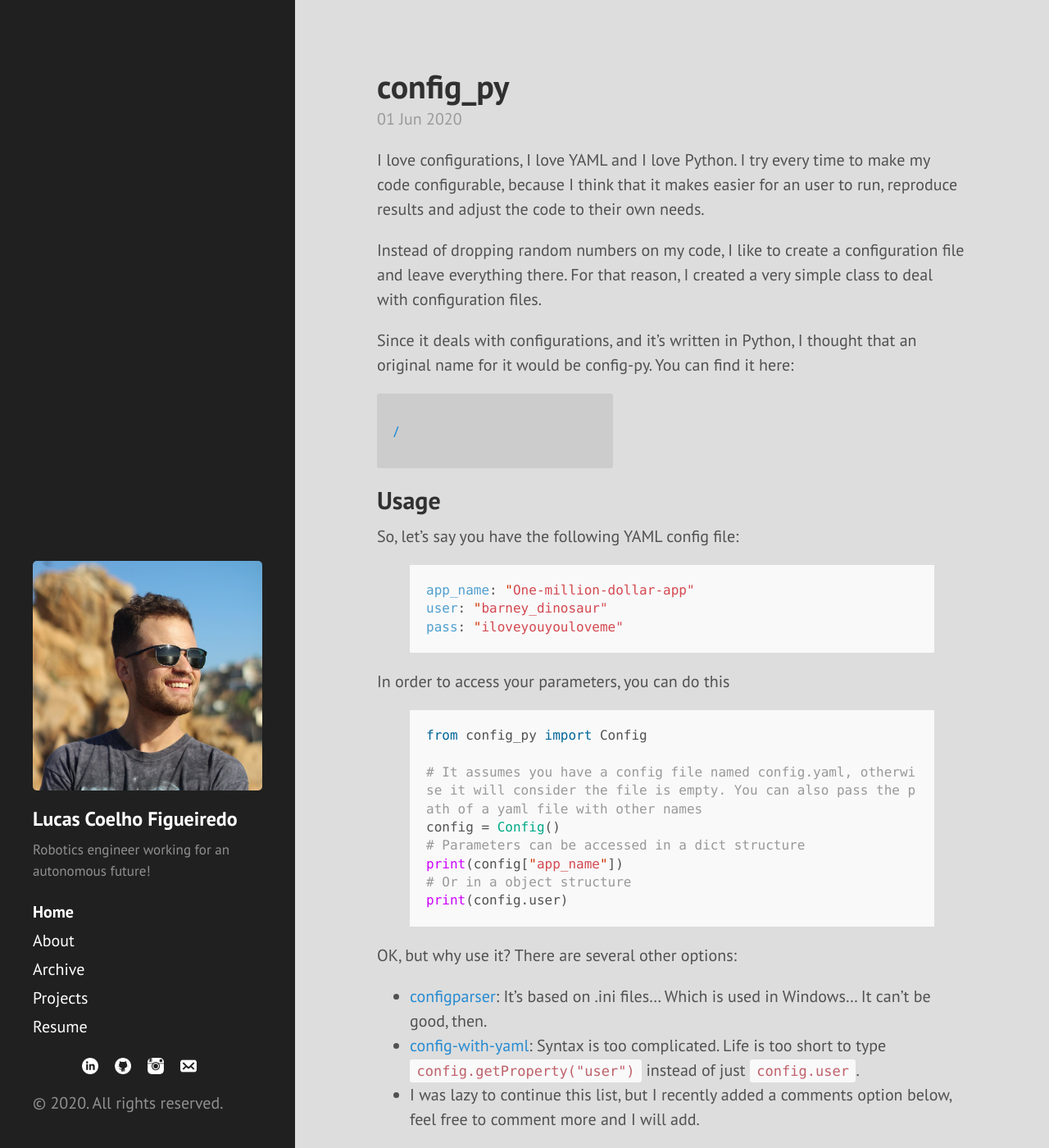
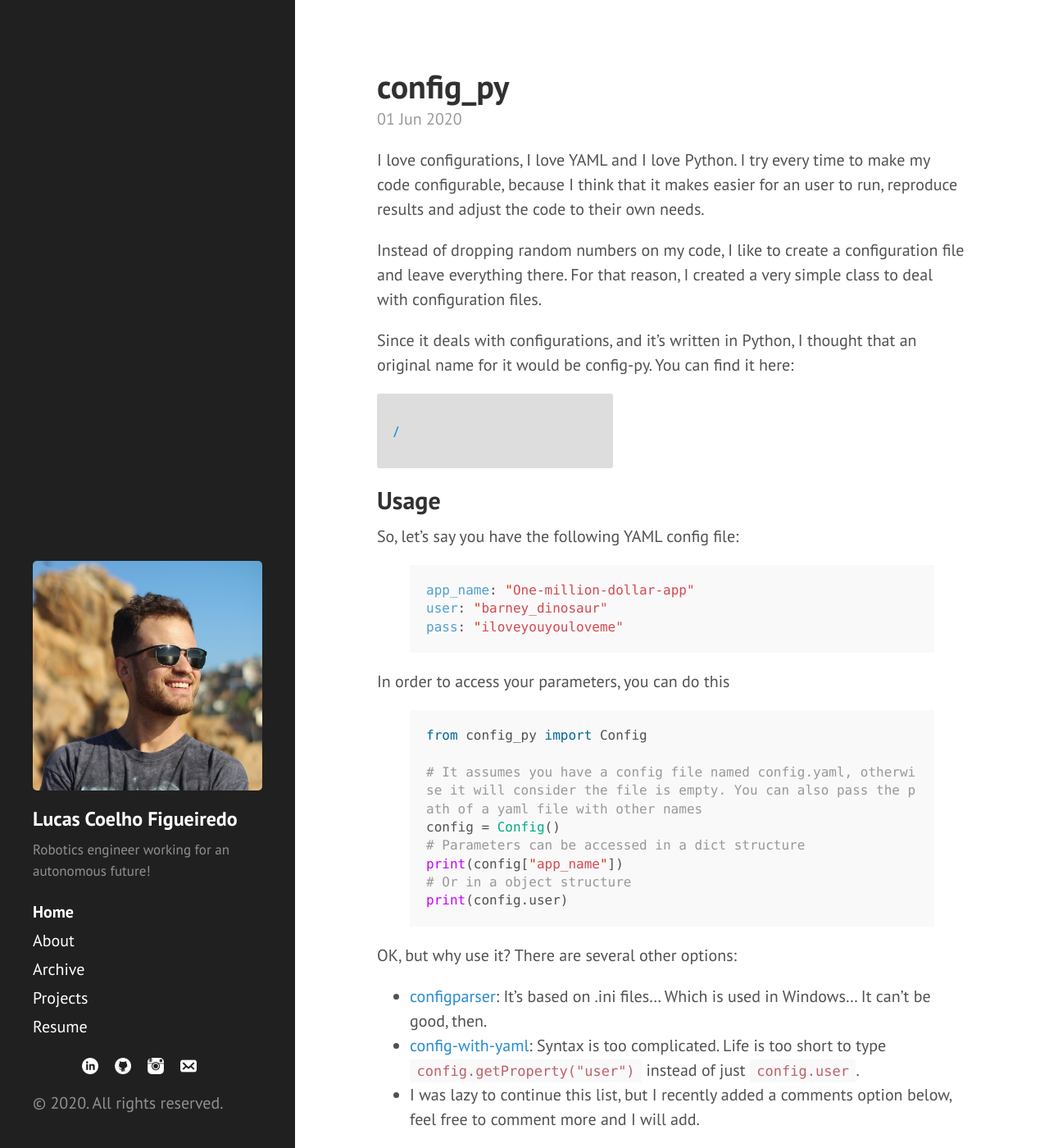
Before and after one commit to lucascoelhof/lucascoelhof.github.io, a Jekyll site: the page built from index.html, in a window 1280 px wide and 1400 px high. Shown: the whole window at 82% size. Built offline with Jekyll 4.4.1, drawn with Linux system fonts in a browser that asks for light colours; the list of posts is cut into pages by our own code; comment, search, counter and statistics services are not loaded.

Commit message:
Changing github card color

```diff
--- a/public/css/github-repo-card.css
+++ b/public/css/github-repo-card.css
@@ -3,7 +3,7 @@
     width: 40%;
     height: 100% !important;
     text-align: left !important;
-    background-color: #cccccc !important;
+    background-color: #dddddd !important;
     border-radius: 3px !important;
     padding: 16px !important;
     margin-bottom: 16px;
--- a/public/css/poole.css
+++ b/public/css/poole.css
@@ -60,7 +60,7 @@
 
 body {
   color: #515151;
-  background-color: #dddddd;
+  background-color: #fff;
   -webkit-text-size-adjust: 100%;
       -ms-text-size-adjust: 100%;
 }
```
